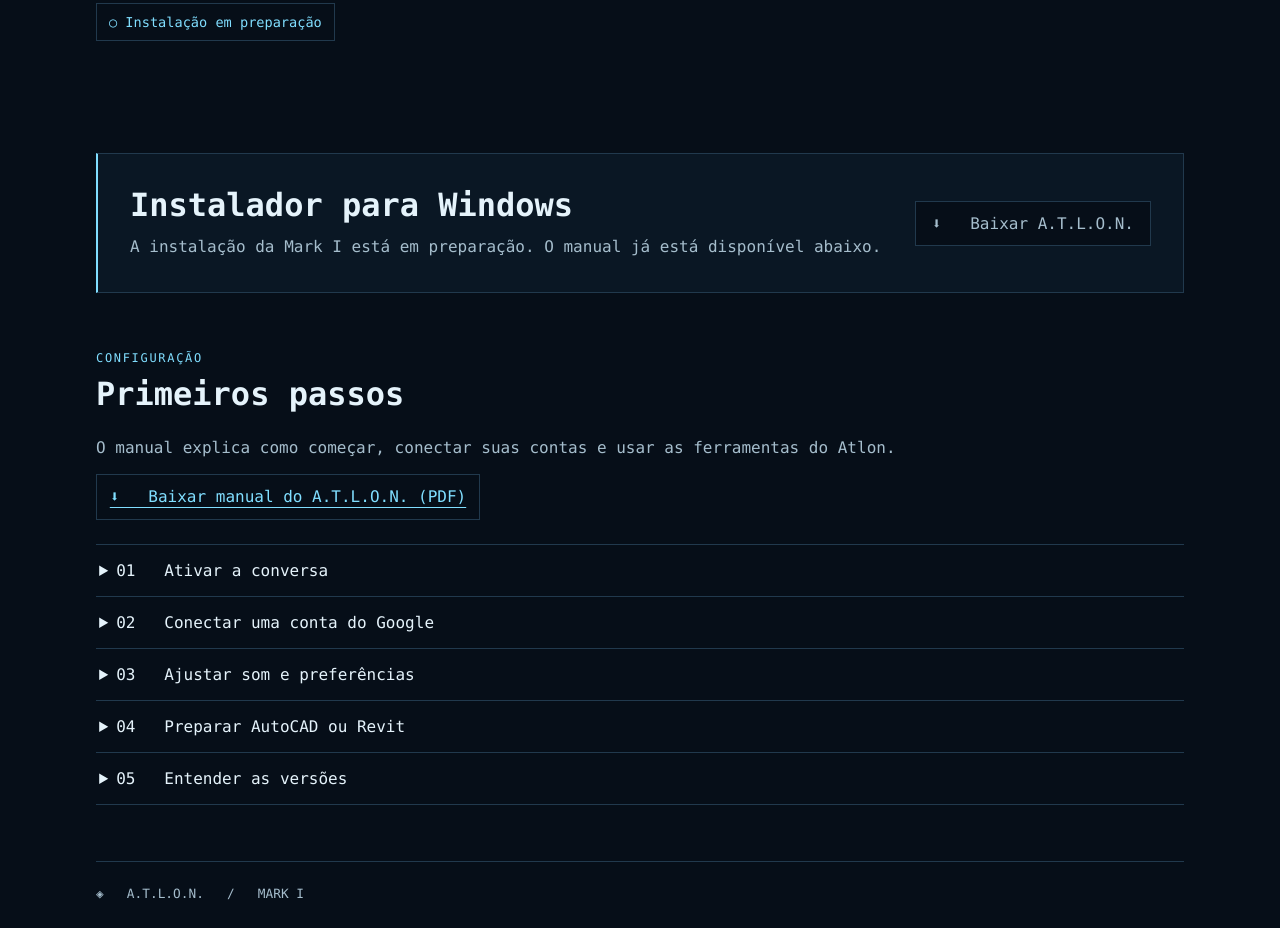
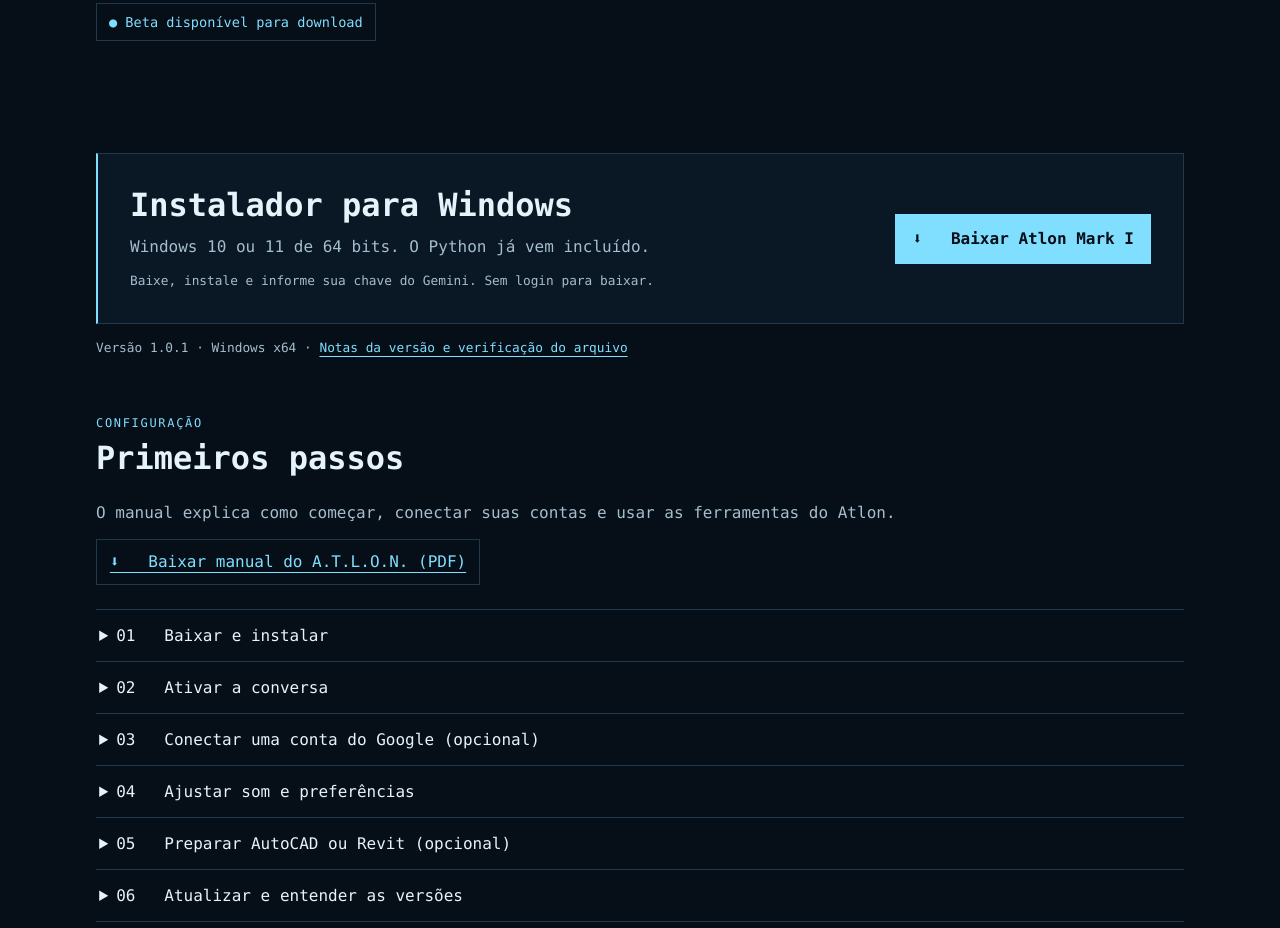
Before and after one commit to engroger02-star/atlon-site, a plain HTML site: page index.html in a window 1280 px wide. Shown: the part 500-1428 px from the top of the page. Drawn offline with Linux system fonts and the light colour scheme.

Commit message:
Liberar instalador Mark I 1.0.1 e atualizar manual e configuração

```diff
--- a/index.html
+++ b/index.html
@@ -4,7 +4,7 @@
   <meta charset="utf-8">
   <meta name="viewport" content="width=device-width, initial-scale=1">
   <meta name="robots" content="noindex, nofollow">
-  <meta name="description" content="Conheça o A.T.L.O.N. Mark I para Windows e baixe o manual de uso.">
+  <meta name="description" content="Baixe o A.T.L.O.N. Mark I beta para Windows. Instalador com Python incluído e manual em PDF.">
   <title>A.T.L.O.N. · Mark I</title>
   <link rel="stylesheet" href="style.css">
 </head>
@@ -16,49 +16,60 @@
   <main id="inicio">
     <section class="intro" aria-labelledby="titulo">
       <div>
-        <p class="eyebrow">MARK I / WINDOWS / BETA EM PREPARAÇÃO</p>
+        <p class="eyebrow">MARK I / WINDOWS / BETA 1.0.1</p>
         <h1 id="titulo">Seu assistente.</h1>
         <p class="lead">Seu assistente de voz para o dia a dia e para o trabalho em engenharia civil.</p>
-        <p class="status"><span aria-hidden="true">○</span> Instalação em preparação</p>
+        <p class="status"><span aria-hidden="true">●</span> Beta disponível para download</p>
       </div>
       <div class="core" aria-hidden="true"><span></span><i></i></div>
     </section>
     <section class="download" aria-labelledby="instalador">
       <div>
         <h2 id="instalador">Instalador para Windows</h2>
-        <p>A instalação da Mark I está em preparação. O manual já está disponível abaixo.</p>
+        <p>Windows 10 ou 11 de 64 bits. O Python já vem incluído.</p>
+        <p class="download-note">Baixe, instale e informe sua chave do Gemini. Sem login para baixar.</p>
       </div>
-      <button type="button" disabled>⬇ &nbsp; Baixar A.T.L.O.N.</button>
+      <a class="download-button" href="https://github.com/engroger02-star/atlon-site/releases/download/v1.0.1-beta.2/Atlon-Setup-1.0.1.exe">⬇ &nbsp; Baixar Atlon Mark I</a>
     </section>
+    <p class="release-info">Versão 1.0.1 · Windows x64 · <a href="https://github.com/engroger02-star/atlon-site/releases/tag/v1.0.1-beta.2">Notas da versão e verificação do arquivo</a></p>
     <section class="guides" id="guias" aria-labelledby="passos">
       <p class="eyebrow">CONFIGURAÇÃO</p>
       <h2 id="passos">Primeiros passos</h2>
       <p>O manual explica como começar, conectar suas contas e usar as ferramentas do Atlon.</p>
       <p class="manual"><a href="manual-atlon.pdf" download>⬇ &nbsp; Baixar manual do A.T.L.O.N. (PDF)</a></p>
       <details>
-        <summary>01 &nbsp; Ativar a conversa</summary>
-        <p>Gere sua chave no Google AI Studio. Na primeira abertura, cole a chave no campo protegido do A.T.L.O.N. Confira no Google a cota disponível para sua conta.</p>
+        <summary>01 &nbsp; Baixar e instalar</summary>
+        <p>Clique em Baixar Atlon Mark I, abra o instalador e siga as etapas. Você não precisa instalar Python, Git, ChatGPT ou Claude.</p>
+        <p>Este beta ainda não tem assinatura digital de editor. O Windows pode exibir um aviso ao abrir o instalador. Confira se o arquivo veio deste site; se houver dúvida, consulte o responsável pelo beta.</p>
+      </details>
+      <details>
+        <summary>02 &nbsp; Ativar a conversa</summary>
+        <p>Gere sua chave no <a href="https://aistudio.google.com/apikey">Google AI Studio</a>. Na primeira abertura, cole a chave no campo protegido do A.T.L.O.N. Confira no Google a cota disponível para sua conta.</p>
         <p>O modo de conversa padrão usa Gemini. ChatGPT, Claude e Groq são integrações opcionais.</p>
       </details>
       <details>
-        <summary>02 &nbsp; Conectar uma conta do Google</summary>
+        <summary>03 &nbsp; Conectar uma conta do Google (opcional)</summary>
         <p>No A.T.L.O.N., abra a engrenagem, entre em Configuração guiada e escolha Contas do Google. Cadastre o e-mail e clique em Autorizar. No navegador, confira o endereço e as permissões antes de aceitar.</p>
         <p>Conecte as contas que você quer usar. Cada conta é autorizada no Google e está sujeita às cotas do serviço.</p>
         <p>Se o projeto de integração do Google estiver em modo de teste, ele exige usuários de teste cadastrados. A integração é opcional.</p>
         <p>Se o Atlon pedir o arquivo do Google, crie um cliente OAuth do tipo Aplicativo para computador no Google Cloud e baixe o JSON. Salve em uma pasta local, fora do OneDrive. Volte ao Atlon e clique em Escolher arquivo do Google. <a href="https://developers.google.com/workspace/guides/create-credentials?hl=pt-br#desktop-app">Guia oficial do Google</a></p>
       </details>
       <details>
-        <summary>03 &nbsp; Ajustar som e preferências</summary>
+        <summary>04 &nbsp; Ajustar som e preferências</summary>
         <p>Em Configuração guiada, escolha Microfone e som para selecionar os dispositivos. Use Preferências do assistente para ajustar a aparência e a voz.</p>
+        <p>Em Do seu jeito, informe nome e cidade, escolha o conteúdo do bom dia e ative palmas se quiser. Em Opções do aplicativo, ajuste avisos, privacidade, pasta de notas e desempenho.</p>
+        <p>Você pode pedir “configure meu bom dia”, “ative as palmas” ou “deixe o aplicativo mais leve”. As configurações ficam no Atlon; Codex e Claude Code não são necessários.</p>
+        <p>Para WhatsApp, siga a guia no aplicativo: o Atlon usa notificações recebidas no Windows, com prévia do texto. Agenda e mensagens no bom dia são opcionais.</p>
       </details>
       <details>
-        <summary>04 &nbsp; Preparar AutoCAD ou Revit</summary>
+        <summary>05 &nbsp; Preparar AutoCAD ou Revit (opcional)</summary>
         <p>Instale o programa separadamente. Para ler o Revit, prepare o pyRevit e ative o Agent Runtime em modo somente leitura. Nos comandos que alteram um desenho, confira a prévia antes de confirmar.</p>
+        <p>O Atlon já inclui uma base de referência preparada com guias oficiais de AutoCAD e Revit. Você não precisa importar PDFs. O conhecimento ajuda na orientação; as operações disponíveis continuam exigindo os dados do projeto e sua confirmação.</p>
       </details>
       <details>
-        <summary>05 &nbsp; Entender as versões</summary>
+        <summary>06 &nbsp; Atualizar e entender as versões</summary>
         <p>Mark I identifica a primeira geração do Atlon. Mark II e Mark III identificarão as próximas gerações. Correções da mesma geração poderão usar números como 1.0.1 e 1.0.2.</p>
-        <p>A instalação e as atualizações do beta ainda estão em validação.</p>
+        <p>Quando houver uma atualização, baixe o novo instalador neste site. Feche o Atlon e instale na mesma pasta para manter suas configurações. As atualizações do beta são feitas pelo instalador.</p>
       </details>
     </section>
   </main>
--- a/style.css
+++ b/style.css
@@ -30,8 +30,10 @@ p { color: var(--dim); line-height: 1.65; }
 .core i { position: absolute; width: 18%; aspect-ratio: 1; border: 1px solid var(--accent); transform: rotate(45deg); }
 .download { display: flex; justify-content: space-between; align-items: center; gap: 1.25rem; background: var(--surface); border: 1px solid var(--line); border-left: 2px solid var(--accent); padding: clamp(1rem, 4vw, 2rem); }
 .download p { margin-top: .6rem; }
-button { font: inherit; padding: .75rem 1rem; }
-button:disabled { border: 1px solid var(--line); background: var(--bg); color: var(--dim); white-space: nowrap; }
+.download-button { display: inline-block; font: inherit; padding: .9rem 1rem; border: 1px solid var(--accent); background: var(--accent); color: var(--bg); font-weight: bold; text-decoration: none; white-space: nowrap; text-align: center; }
+.download-button:hover { background: var(--text); border-color: var(--text); }
+.download-note, .release-info { font-size: .8rem; }
+.release-info { margin-top: .8rem; }
 .guides { padding: 3.5rem 0; }
 .guides h2 { margin: .4rem 0 1.4rem; }
 .manual { margin: .8rem 0 1.5rem; }
@@ -46,4 +48,5 @@ footer { border-top: 1px solid var(--line); color: var(--dim); padding: 1.5rem 0
   .intro { grid-template-columns: 1fr; }
   .core { display: none; }
   .download { align-items: flex-start; flex-direction: column; }
+  .download-button { width: 100%; white-space: normal; }
 }
```
Also changed, not shown: 1 other file.
